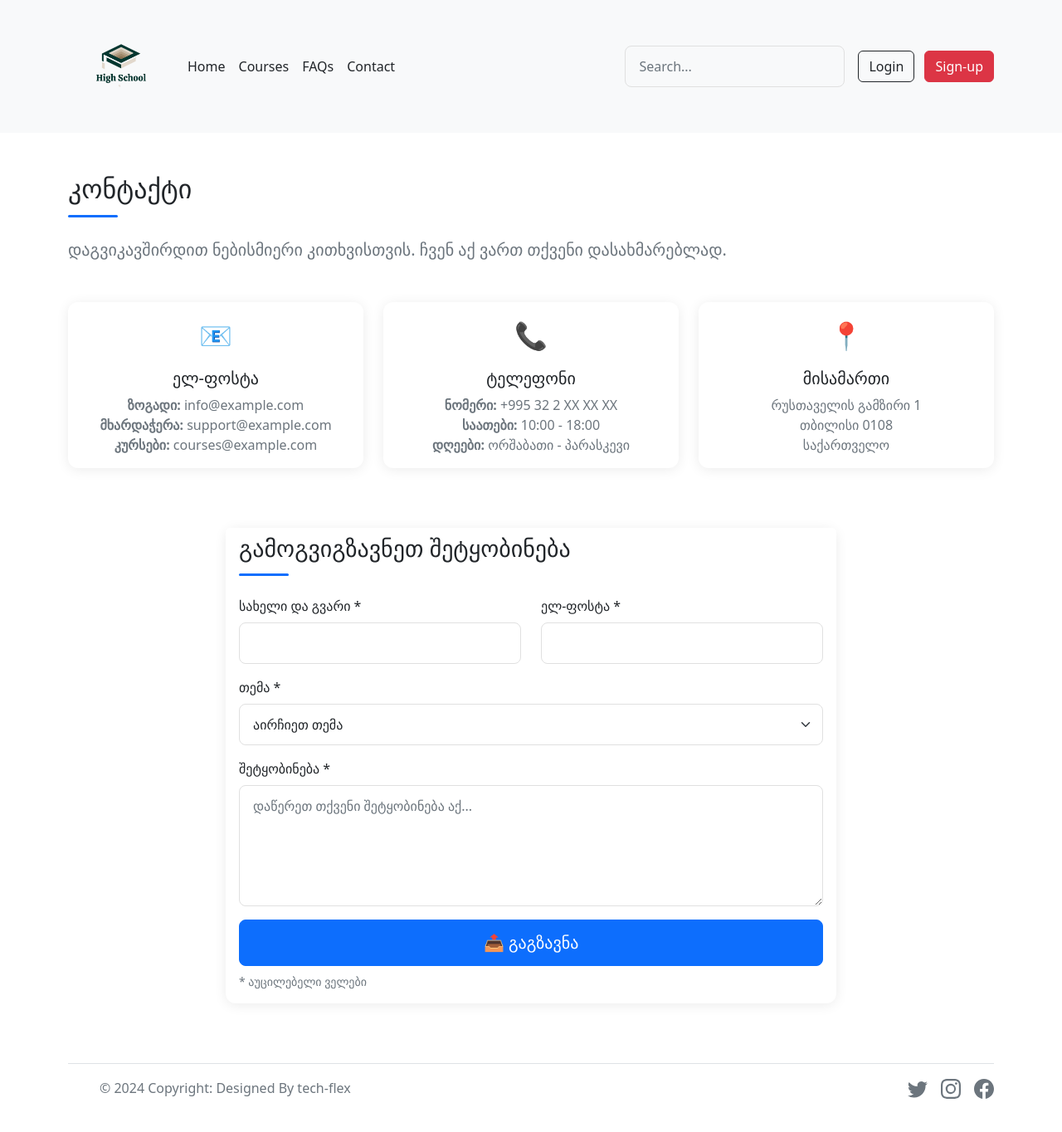
After one commit to blitz-flex/Project-CS, a Flask app: page /contact in a window 1280 px wide. The commit adds this page. Shown: the whole page at 83% size. Run offline with Flask 3, Linux system fonts and the light colour scheme; some libraries are stand-ins or nearby versions.

Commit message:
Add a modern, well-designed contact page.

```diff
--- a/app.py
+++ b/app.py
@@ -195,6 +195,13 @@ def courses():
 def faq():
 
     return render_template("faq.html")
+
+
+# Contact
+@app.route("/contact")
+def contact():
+
+    return render_template("contact.html")
 
 
 # Courses Info
--- /dev/null
+++ b/templates/contact.html
@@ -0,0 +1,175 @@
+{% extends "layout.html" %}
+
+{% block title %}
+    კონტაქტი
+{% endblock %}
+
+{% block main %}
+<style>
+.contact-card {
+    border: none;
+    border-radius: 12px;
+    box-shadow: 0 2px 15px rgba(0,0,0,0.08);
+    transition: transform 0.2s ease;
+}
+
+.contact-card:hover {
+    transform: translateY(-3px);
+    box-shadow: 0 4px 20px rgba(0,0,0,0.12);
+}
+
+.contact-icon {
+    font-size: 2rem;
+    margin-bottom: 1rem;
+}
+
+.form-control, .form-select {
+    border-radius: 8px;
+    border: 1px solid #e0e0e0;
+    padding: 12px 16px;
+    transition: border-color 0.2s ease;
+}
+
+.form-control:focus, .form-select:focus {
+    border-color: #0d6efd;
+    box-shadow: 0 0 0 0.2rem rgba(13, 110, 253, 0.1);
+}
+
+.btn-primary {
+    border-radius: 8px;
+    padding: 12px 24px;
+    font-weight: 500;
+    transition: all 0.2s ease;
+}
+
+.btn-primary:hover {
+    transform: translateY(-1px);
+}
+
+.contact-form {
+    border: none;
+    border-radius: 12px;
+    box-shadow: 0 2px 15px rgba(0,0,0,0.08);
+}
+
+.alert {
+    border-radius: 12px;
+    border: none;
+}
+
+.section-title {
+    position: relative;
+    padding-bottom: 1rem;
+}
+
+.section-title::after {
+    content: '';
+    position: absolute;
+    bottom: 0;
+    left: 0;
+    width: 60px;
+    height: 3px;
+    background: #0d6efd;
+    border-radius: 2px;
+}
+</style>
+
+<div class="container py-5">
+    <div class="row">
+        <div class="col-12">
+            <h1 class="h2 section-title mb-4">კონტაქტი</h1>
+            <p class="lead text-muted mb-5">დაგვიკავშირდით ნებისმიერი კითხვისთვის. ჩვენ აქ ვართ თქვენი დასახმარებლად.</p>
+        </div>
+    </div>
+
+    <div class="row">
+        <div class="col-md-4 mb-4">
+            <div class="card contact-card h-100">
+                <div class="card-body text-center">
+                    <div class="contact-icon text-primary">📧</div>
+                    <h5 class="card-title">ელ-ფოსტა</h5>
+                    <p class="card-text text-muted">
+                        <strong>ზოგადი:</strong> info@example.com<br>
+                        <strong>მხარდაჭერა:</strong> support@example.com<br>
+                        <strong>კურსები:</strong> courses@example.com
+                    </p>
+                </div>
+            </div>
+        </div>
+
+        <div class="col-md-4 mb-4">
+            <div class="card contact-card h-100">
+                <div class="card-body text-center">
+                    <div class="contact-icon text-success">📞</div>
+                    <h5 class="card-title">ტელეფონი</h5>
+                    <p class="card-text text-muted">
+                        <strong>ნომერი:</strong> +995 32 2 XX XX XX<br>
+                        <strong>საათები:</strong> 10:00 - 18:00<br>
+                        <strong>დღეები:</strong> ორშაბათი - პარასკევი
+                    </p>
+                </div>
+            </div>
+        </div>
+
+        <div class="col-md-4 mb-4">
+            <div class="card contact-card h-100">
+                <div class="card-body text-center">
+                    <div class="contact-icon text-warning">📍</div>
+                    <h5 class="card-title">მისამართი</h5>
+                    <p class="card-text text-muted">
+                        რუსთაველის გამზირი 1<br>
+                        თბილისი 0108<br>
+                        საქართველო
+                    </p>
+                </div>
+            </div>
+        </div>
+    </div>
+
+    <div class="row mt-5">
+        <div class="col-lg-8 mx-auto">
+            <div class="card contact-form">
+                <div class="card-header bg-white border-0 pb-0">
+                    <h3 class="card-title section-title mb-0">გამოგვიგზავნეთ შეტყობინება</h3>
+                </div>
+                <div class="card-body pt-4">
+                    <form>
+                        <div class="row">
+                            <div class="col-md-6 mb-3">
+                                <label for="name" class="form-label">სახელი და გვარი *</label>
+                                <input type="text" class="form-control" id="name" required>
+                            </div>
+                            <div class="col-md-6 mb-3">
+                                <label for="email" class="form-label">ელ-ფოსტა *</label>
+                                <input type="email" class="form-control" id="email" required>
+                            </div>
+                        </div>
+
+                        <div class="mb-3">
+                            <label for="subject" class="form-label">თემა *</label>
+                            <select class="form-select" id="subject" required>
+                                <option value="">აირჩიეთ თემა</option>
+                                <option value="general">ზოგადი ინფორმაცია</option>
+                                <option value="courses">კურსების შესახებ</option>
+                                <option value="technical">ტექნიკური მხარდაჭერა</option>
+                                <option value="billing">ბილინგი და გადახდები</option>
+                                <option value="other">სხვა</option>
+                            </select>
+                        </div>
+
+                        <div class="mb-3">
+                            <label for="message" class="form-label">შეტყობინება *</label>
+                            <textarea class="form-control" id="message" rows="5" placeholder="დაწერეთ თქვენი შეტყობინება აქ..." required></textarea>
+                        </div>
+
+                        <div class="d-grid">
+                            <button type="submit" class="btn btn-primary btn-lg">📤 გაგზავნა</button>
+                        </div>
+
+                        <small class="text-muted mt-2 d-block">* აუცილებელი ველები</small>
+                    </form>
+                </div>
+            </div>
+        </div>
+    </div>
+{% endblock %}
--- a/templates/layout.html
+++ b/templates/layout.html
@@ -33,6 +33,7 @@
                     <li><a href="/" class="nav-link px-2 text-dark">Home</a></li>
                     <li><a href="/courses" class="nav-link px-2 text-dark">Courses</a></li>
                     <li><a href="/faq" class="nav-link px-2 text-dark">FAQs</a></li>
+                    <li><a href="/contact" class="nav-link px-2 text-dark">Contact</a></li>
 
                   </ul>
 
@@ -55,6 +56,7 @@
                   <li><a href="/" class="nav-link px-2 text-dark">Home</a></li>
                   <li><a href="/courses" class="nav-link px-2 text-dark">Courses</a></li>
                   <li><a href="/faq" class="nav-link px-2 text-dark">FAQs</a></li>
+                  <li><a href="/contact" class="nav-link px-2 text-dark">Contact</a></li>
                 </ul>
 
                 <form action="/search" method="get" class="col-12 col-lg-auto mb-3 mb-lg-0 me-lg-3" role="search">
```
